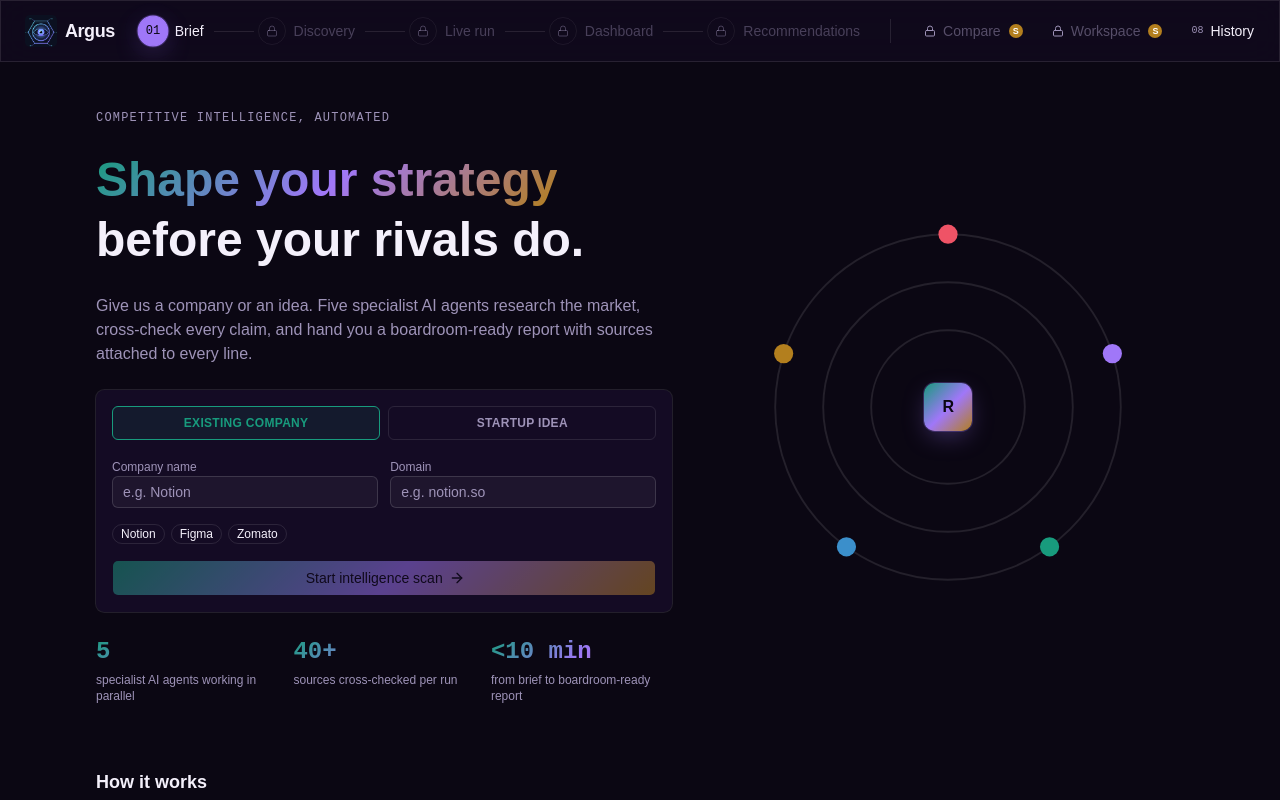
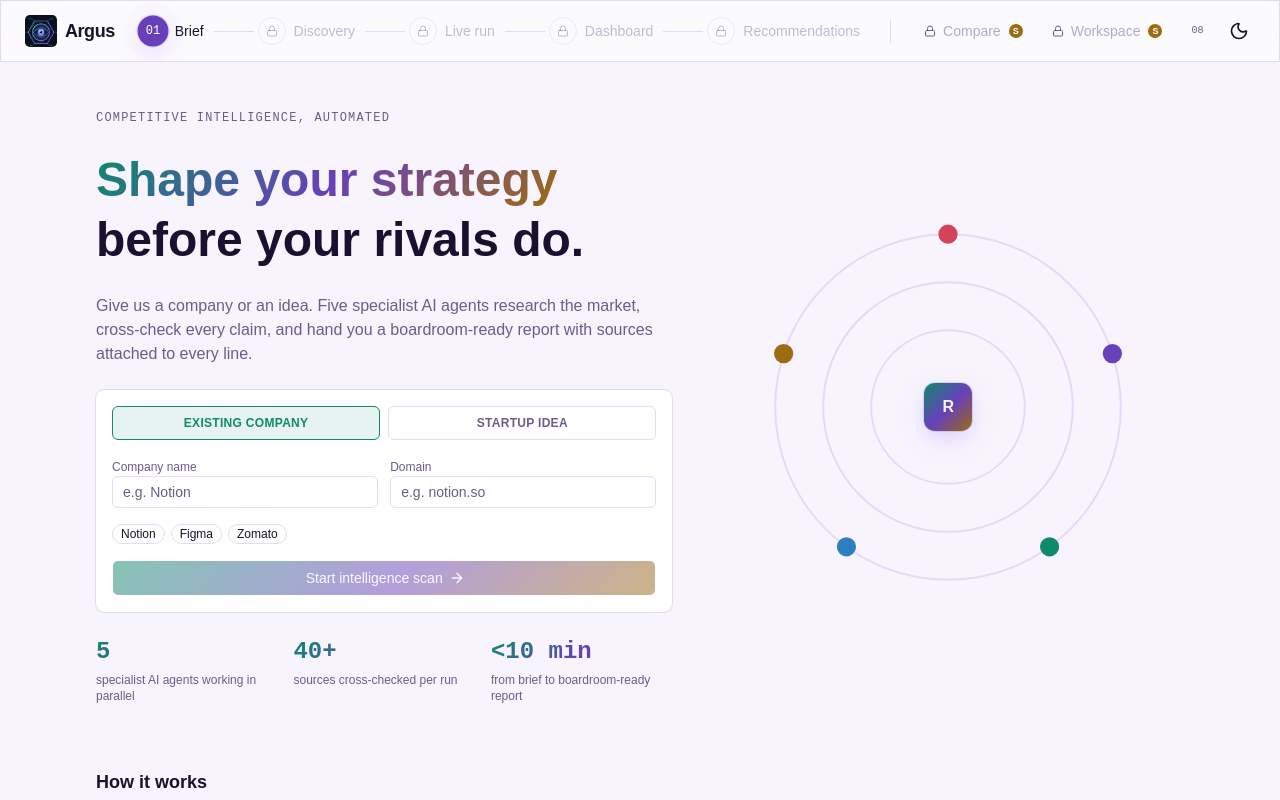
Before and after one commit to POOJAPATEL231/rivalyze-frontend, a React (Vite) app: page /brief in a window 1280 px wide. Shown: the top 800 px of the page. Built offline with nearby package versions, Linux system fonts and the light colour scheme.

Commit message:
Fix: Textarea overflows, add theme toggle

```diff
--- a/src/components/brief/InputCard.tsx
+++ b/src/components/brief/InputCard.tsx
@@ -89,7 +89,7 @@ export function InputCard() {
                             placeholder="What are you building, and who is it for?"
                             value={ideaDescription}
                             onChange={(e) => dispatch(setIdeaDescription(e.target.value))}
-                            className="min-h-24"
+                            className="min-h-24 w-full resize-none overflow-y-auto break-all"
                         />
                     </div>
                 )}
--- a/src/components/layout/StepBar.tsx
+++ b/src/components/layout/StepBar.tsx
@@ -1,8 +1,10 @@
-import { Check, Lock } from "lucide-react";
+import { Check, Lock, Moon, Sun } from "lucide-react";
 
+import { Button } from "@/components/ui/button";
 import { cn } from "@/lib/utils";
 import { useAppDispatch, useAppSelector } from "@/store/hooks";
 import { setStep } from "@/store/slices/analysisSlice";
+import { toggleTheme } from "@/store/slices/uiSlice";
 import type { AnalysisStep } from "@/types/analysis";
 
 interface StepConfig {
@@ -38,6 +40,7 @@ export function StepBar() {
     const dispatch = useAppDispatch();
     const currentStep = useAppSelector((state) => state.analysis.currentStep);
     const unlockedSteps = useAppSelector((state) => state.analysis.unlockedSteps);
+    const theme = useAppSelector((state) => state.ui.theme);
     const currentIndex = STEPS.findIndex((step) => step.id === currentStep);
 
     return (
@@ -182,6 +185,16 @@ export function StepBar() {
                     );
                 })}
             </div>
+
+            <Button
+                variant="ghost"
+                size="icon"
+                aria-label="Toggle theme"
+                onClick={() => dispatch(toggleTheme())}
+                className="ml-auto shrink-0"
+            >
+                {theme === "dark" ? <Sun className="size-5" /> : <Moon className="size-5" />}
+            </Button>
         </nav>
     );
 }
--- a/src/store/slices/uiSlice.ts
+++ b/src/store/slices/uiSlice.ts
@@ -9,7 +9,7 @@ interface UiState {
 
 const initialState: UiState = {
     sidebarOpen: true,
-    theme: "dark",
+    theme: "light",
 };
 
 const uiSlice = createSlice({
```
